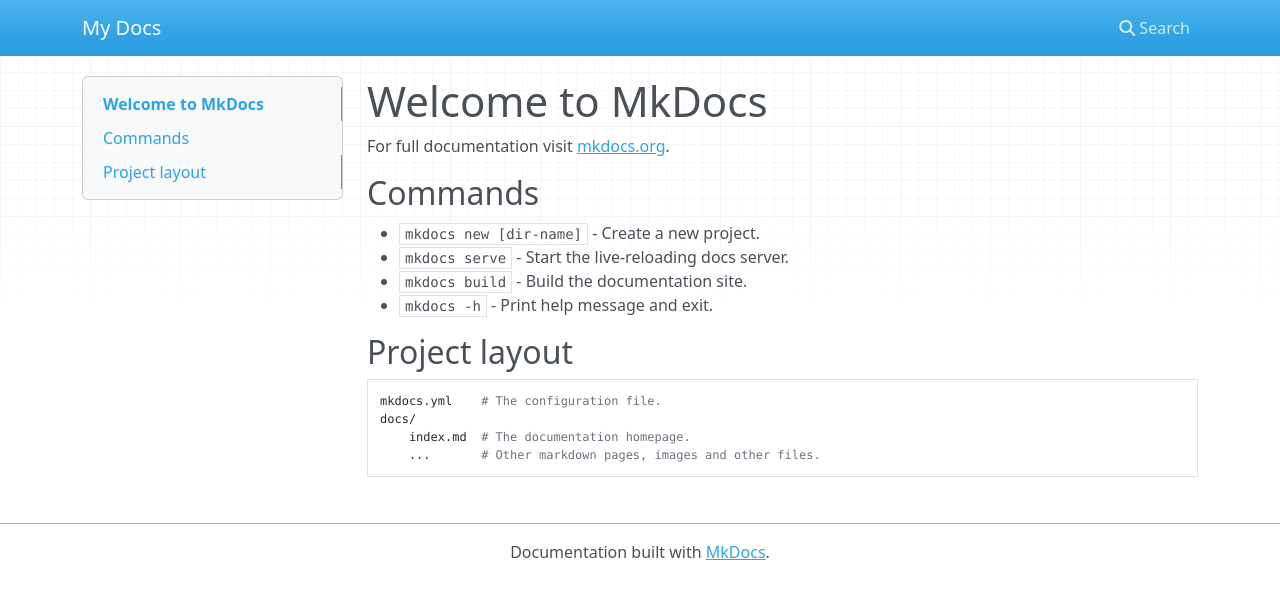
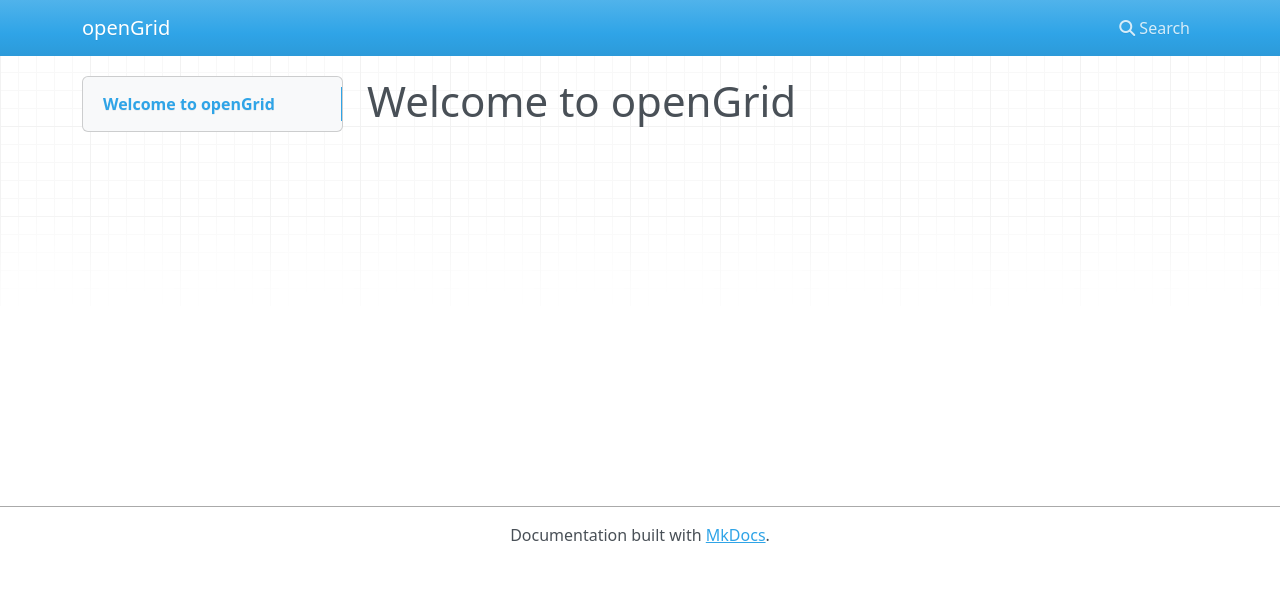
Before and after one commit to openGrid-3D/openGrid-docs, an MkDocs documentation site: the page built from docs/index.md, in a window 1280 px wide. Shown: the top 599 px of the page. Built offline with MkDocs 1.6.1, drawn with Linux system fonts in a browser that asks for light colours; nearby versions of some CDN libraries.

Commit message:
fix: openGrid spelling

```diff
--- a/docs/index.md
+++ b/docs/index.md
@@ -1,17 +1 @@
-# Welcome to MkDocs
-
-For full documentation visit [mkdocs.org](https://www.mkdocs.org).
-
-## Commands
-
-* `mkdocs new [dir-name]` - Create a new project.
-* `mkdocs serve` - Start the live-reloading docs server.
-* `mkdocs build` - Build the documentation site.
-* `mkdocs -h` - Print help message and exit.
-
-## Project layout
-
-    mkdocs.yml    # The configuration file.
-    docs/
-        index.md  # The documentation homepage.
-        ...       # Other markdown pages, images and other files.
+# Welcome to openGrid
--- a/mkdocs.yml
+++ b/mkdocs.yml
@@ -1 +1 @@
-site_name: My Docs
+site_name: openGrid
```
Also changed, not shown: README.md (+1 -1 lines).
